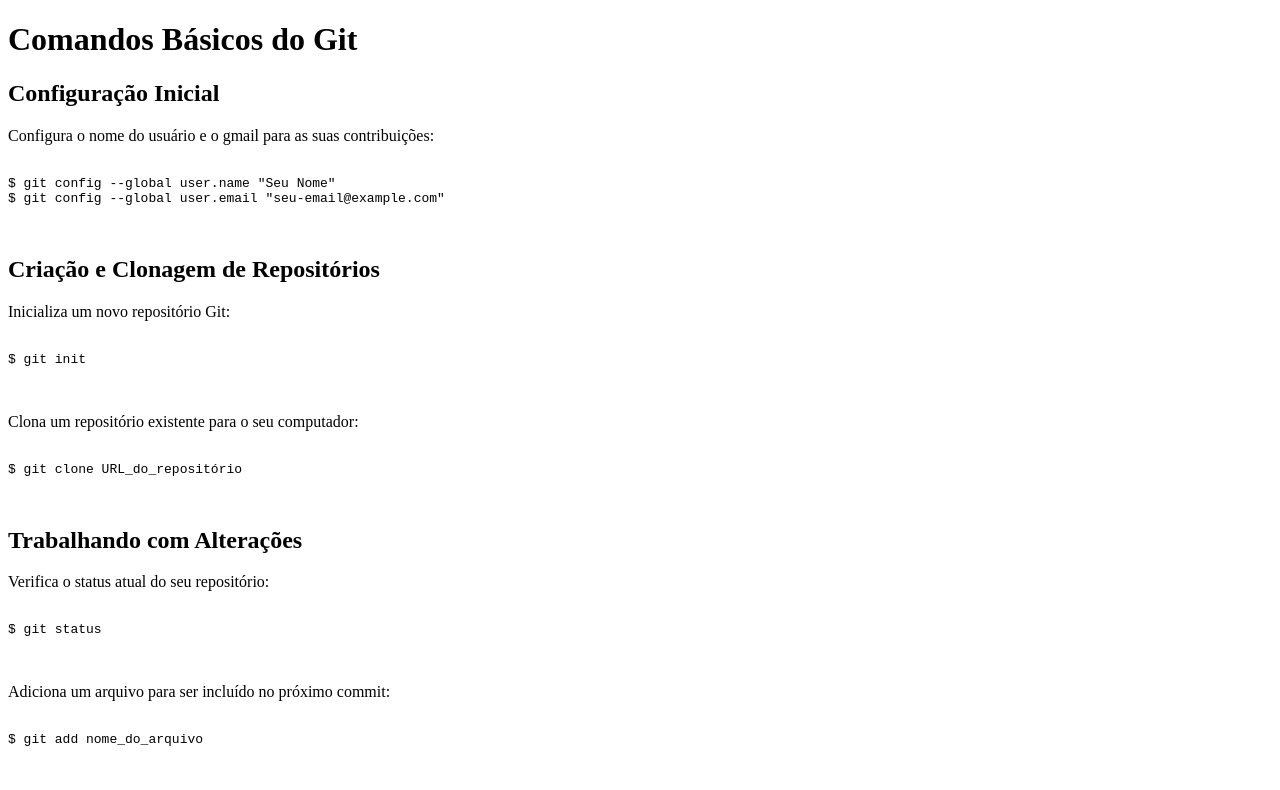
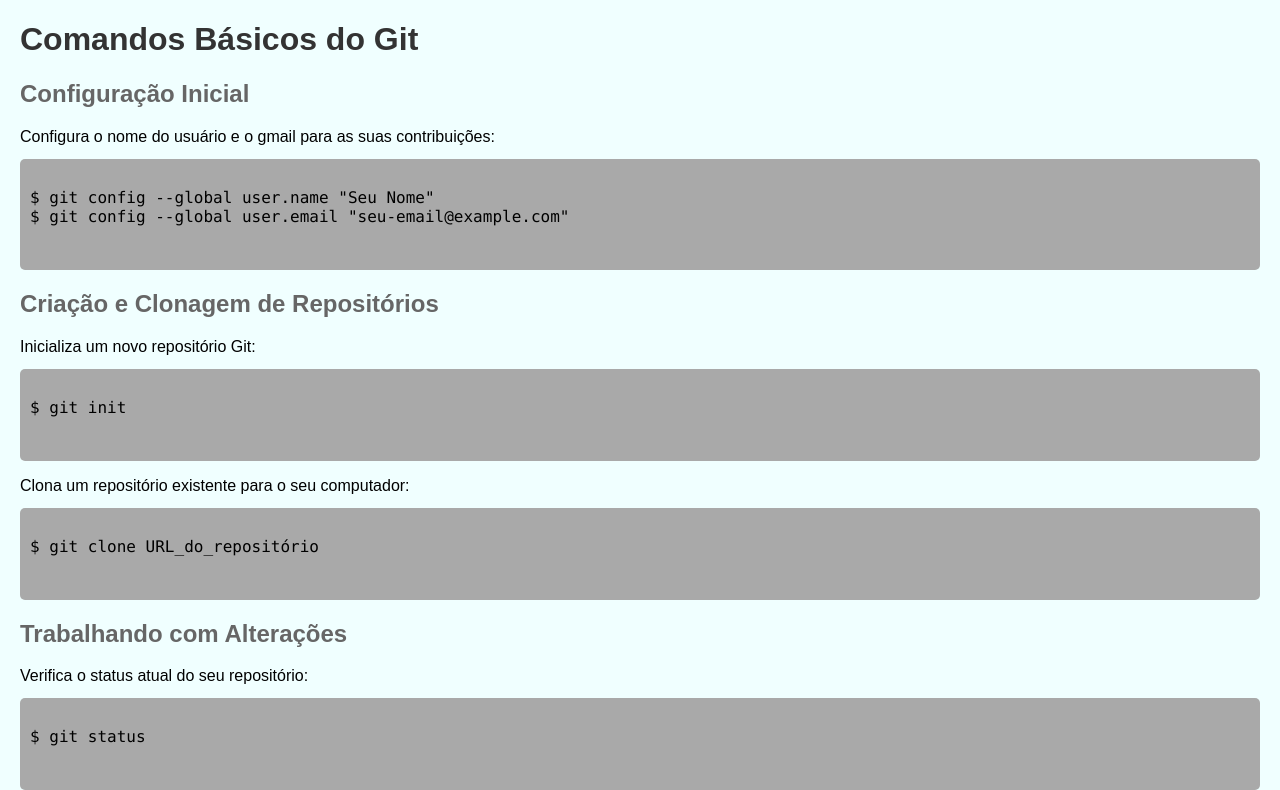
Before and after one commit to Harazu/avaliacao-final, a plain HTML site: page index.html in a window 1280 px wide. Shown: the top 790 px of the page. Drawn offline with Linux system fonts and the light colour scheme.

Commit message:
Estilizando a pagina

```diff
--- a/style.css
+++ b/style.css
@@ -0,0 +1,30 @@
+body {
+    font-family: Arial, sans-serif;
+    margin: 20px;
+    padding: 0;
+    background-color:azure;
+  }
+
+  h1 {
+    color: #333;
+  }
+
+  h2 {
+    color: #666;
+  }
+
+  pre {
+    background-color:darkgray;
+    padding: 10px;
+    border-radius: 5px;
+    overflow-x: auto;
+  }
+
+  code {
+    font-family: Consolas, monospace;
+    padding: 20px;
+  }
+
+  p {
+    margin-bottom: 10px;
+  }
```
